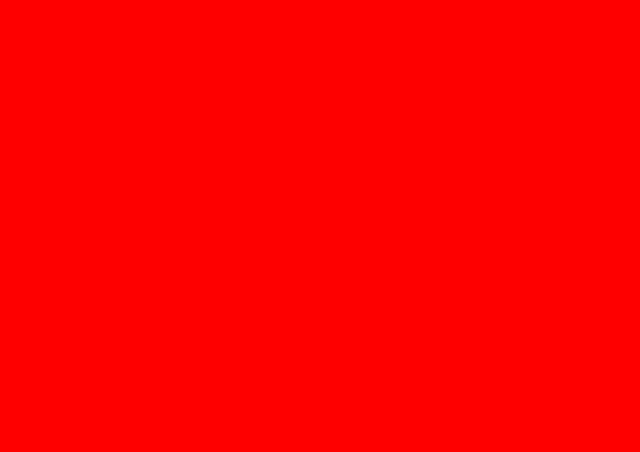
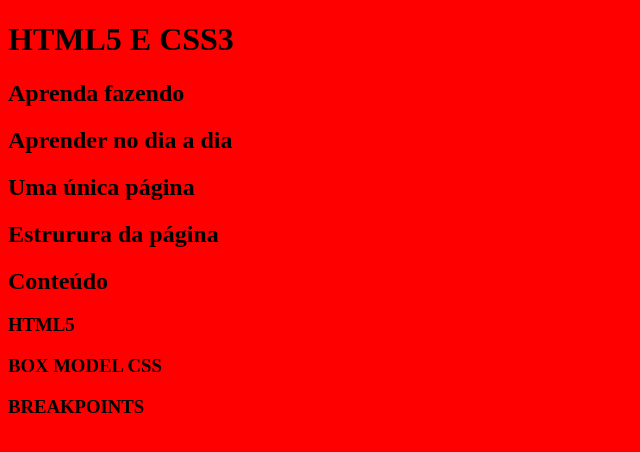
Before and after one commit to cgonzaga/HTML5-CSS3, a plain HTML site: page index.html in a window 1280 px wide. Shown: the whole page, without its empty margins (0-640 px from the left). Drawn offline with Linux system fonts and the light colour scheme.

Commit message:
Semantica e Heading tags

```diff
--- a/index.html
+++ b/index.html
@@ -16,6 +16,44 @@
 </head>
 <body>
 
+    <!-- ctrl + k e ctrl + c Cabeçalho -->
+    <header>
+
+    </header>
+
+    <!-- Destaque -->
+    <main>
+        <h1>HTML5 E CSS3</h1>
+        <h2>Aprenda fazendo</h2>
+    </main>
+
+    <!-- Sobre -->
+    <section>
+        <h2>Aprender no dia a dia</h2>
+    </section>
+
+    <!-- One Section -->
+    <section>
+        <h2>Uma única página</h2>
+    </section>
+
+    <!-- Designer Projeto -->
+    <section>
+        <h2>Estrurura da página</h2>
+    </section>
+
+    <!-- Conteúdo -->
+    <section>
+        <h2>Conteúdo</h2>
+        <h3>HTML5</h3>
+        <h3>BOX MODEL CSS</h3>
+        <h3>BREAKPOINTS</h3>
+    </section>
+
+    <!-- Rodapé -->
+    <footer>
+
+    </footer>
 
 
 </body>
```
Also changed, not shown: texto.txt (added).
